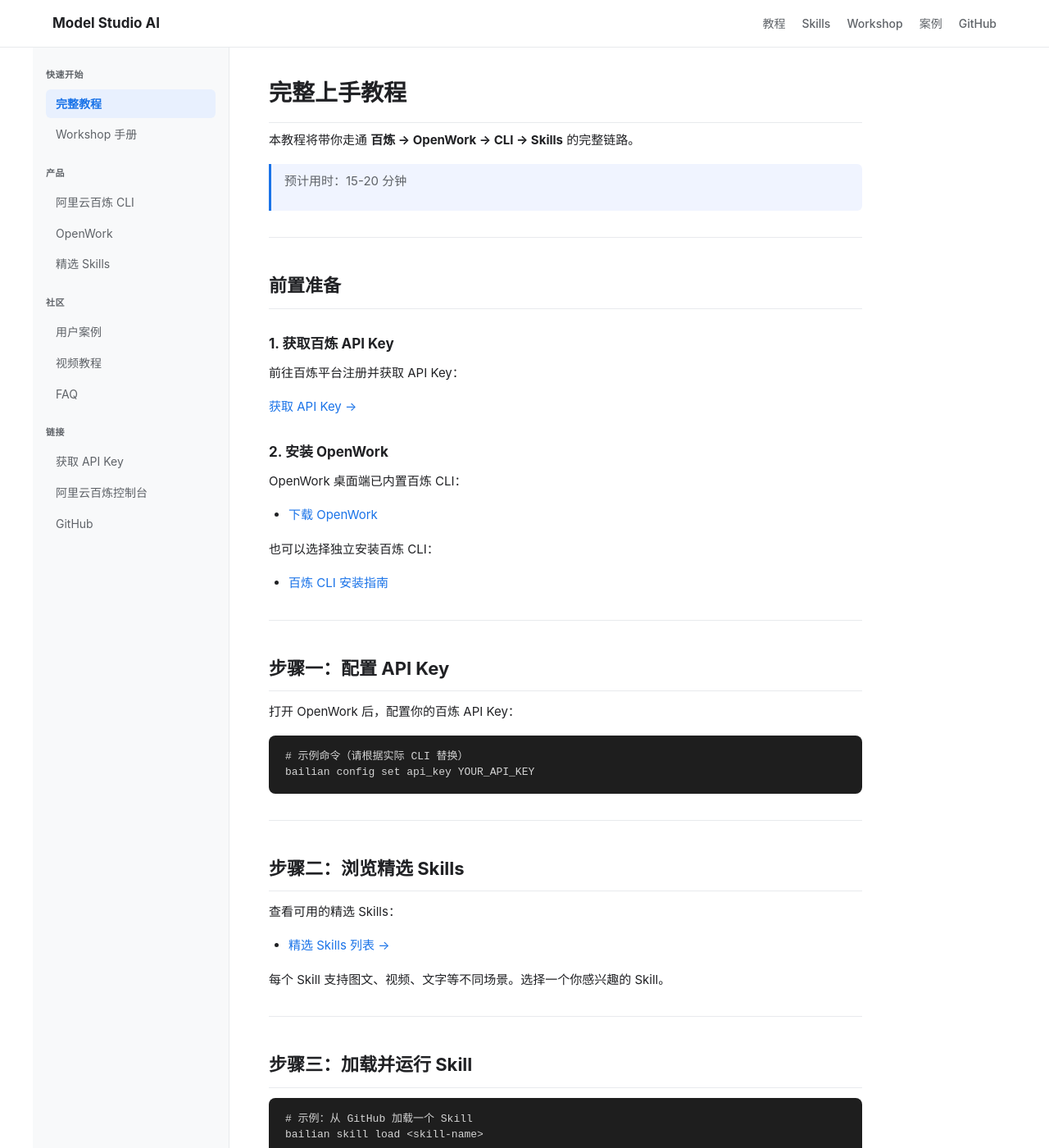
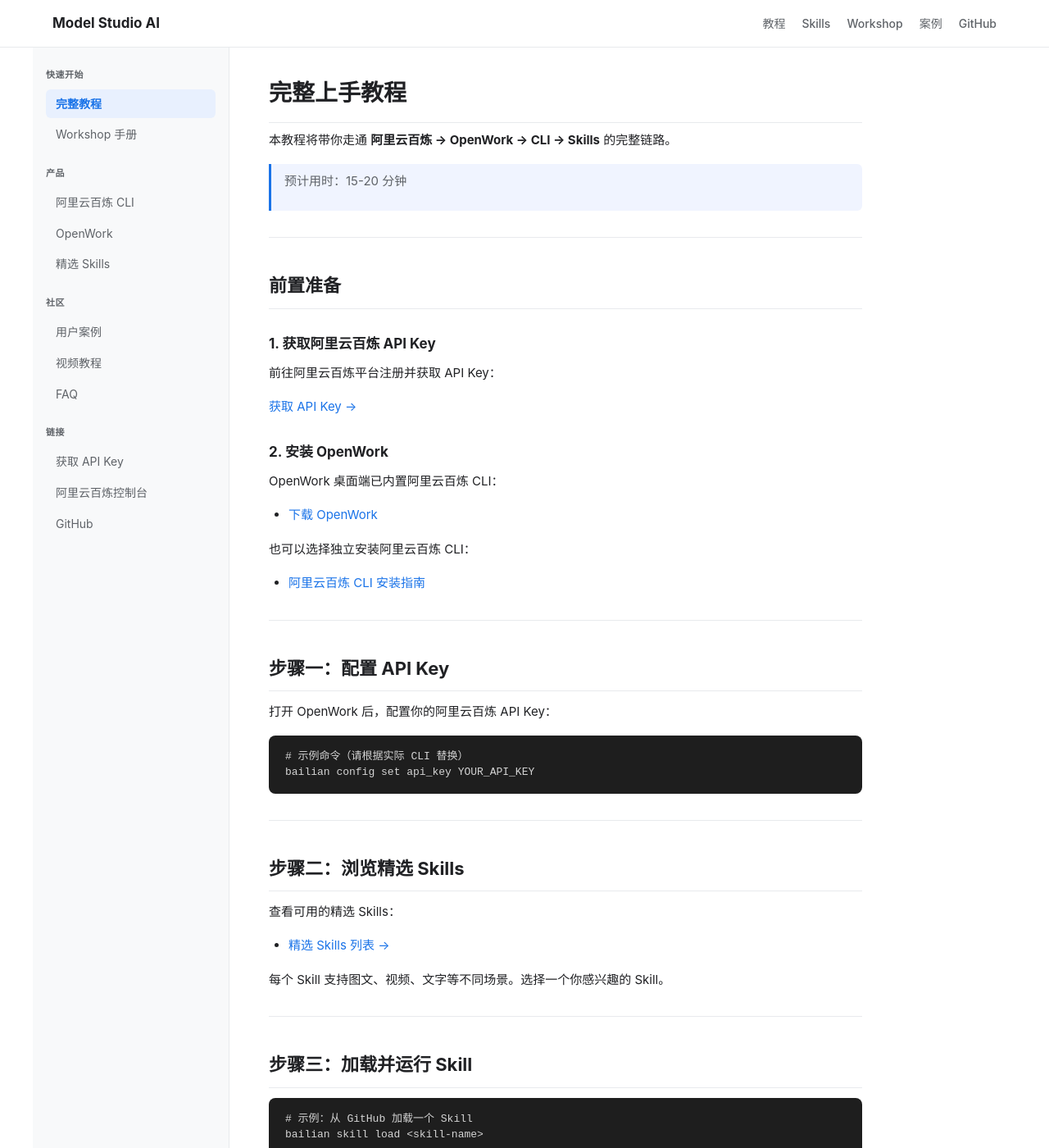
Before and after one commit to joeytoday/modelstudioai.github.io, a Jekyll site: the page built from guide/index.md, in a window 1280 px wide and 1400 px high. Shown: the whole window at 82% size. Built offline with Jekyll 4.4.1, drawn with Linux system fonts in a browser that asks for light colours.

Commit message:
fix: replace bare 百炼 with 阿里云百炼 in guide/index.md

````diff
--- a/guide/index.md
+++ b/guide/index.md
@@ -6,7 +6,7 @@ permalink: /guide/
 
 # 完整上手教程
 
-本教程将带你走通 **百炼 → OpenWork → CLI → Skills** 的完整链路。
+本教程将带你走通 **阿里云百炼 → OpenWork → CLI → Skills** 的完整链路。
 
 > 预计用时：15-20 分钟
 
@@ -14,21 +14,21 @@ permalink: /guide/
 
 ## 前置准备
 
-### 1. 获取百炼 API Key
+### 1. 获取阿里云百炼 API Key
 
-前往百炼平台注册并获取 API Key：
+前往阿里云百炼平台注册并获取 API Key：
 
 [获取 API Key →](https://bailian.console.aliyun.com/cn-beijing/?source_channel=key_github&tab=app#/api-key)
 
 ### 2. 安装 OpenWork
 
-OpenWork 桌面端已内置百炼 CLI：
+OpenWork 桌面端已内置阿里云百炼 CLI：
 
 - [下载 OpenWork](https://github.com/ModelStudioAI/openwork)
 
-也可以选择独立安装百炼 CLI：
+也可以选择独立安装阿里云百炼 CLI：
 
-- [百炼 CLI 安装指南](/cli/)
+- [阿里云百炼 CLI 安装指南](/cli/)
 
 ---
 
@@ -36,7 +36,7 @@ OpenWork 桌面端已内置百炼 CLI：
 
 <!-- TODO: 从 hands-on 手册迁移具体配置步骤 -->
 
-打开 OpenWork 后，配置你的百炼 API Key：
+打开 OpenWork 后，配置你的阿里云百炼 API Key：
 
 ```bash
 # 示例命令（请根据实际 CLI 替换）
````
